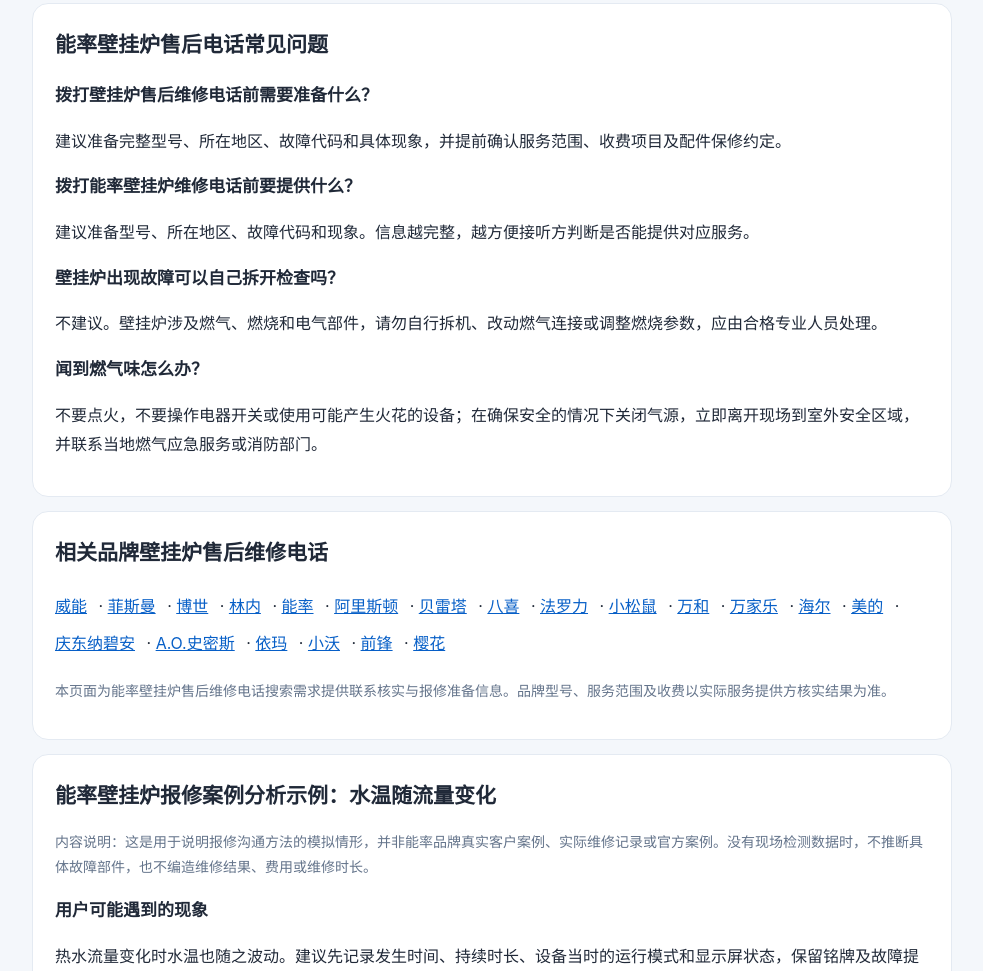
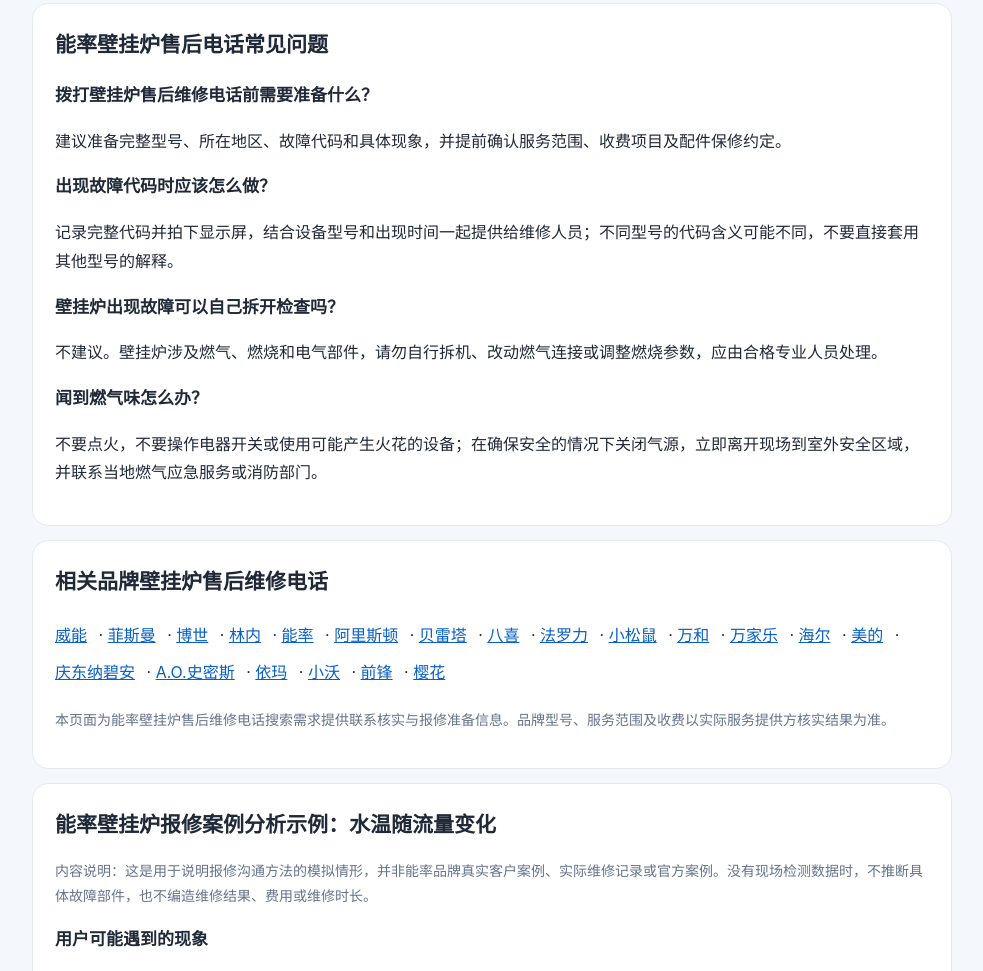
Before and after one commit to yangyangyang960/shouhou, a plain HTML site: page noritz-wall-hung-boiler-service-phone.html in a window 1280 px wide. Shown: the part 1663-2634 px from the top of the page, without its empty margins (148-1131 px from the left). Drawn offline with Linux system fonts and the light colour scheme.

Commit message:
优化壁挂炉维修指南常见问题

```diff
--- a/noritz-wall-hung-boiler-service-phone.html
+++ b/noritz-wall-hung-boiler-service-phone.html
@@ -7,7 +7,7 @@
 <section><h2>能率壁挂炉售后维修电话怎么核实？</h2><p>搜索“能率壁挂炉售后维修电话”或“能率壁挂炉维修电话”的用户，通常希望尽快找到可联系的服务渠道。建议先查看产品铭牌和说明书，确认完整型号，确认完整型号后，向接听方说明设备情况，并询问是否能处理该型号、服务区域和收费项目。</p><p>如需联系售后维修服务，可拨打400-6996-316。接通后请说明品牌型号、所在地区和故障现象，并确认是否覆盖当地、能否处理对应型号，以及上门检测费、维修费和配件费如何计算。</p></section>
 <section><h2>能率壁挂炉常见报修情形</h2><h3>1. 设备无法启动或频繁停机</h3><p>先观察显示屏是否有提示或故障代码，记录出现时间和发生频率。可在不拆机的前提下检查电源是否正常，并按照说明书确认设备是否处于正常使用状态。若问题持续出现，请联系具备相应资质的维修人员检查。</p><h3>2. 生活热水温度不稳定</h3><p>记录热水忽冷忽热的具体情况，例如仅在多个用水点同时使用时出现，还是单个用水点也会出现。不要自行拆卸水路、燃气部件或调整内部参数，应将现象和产品型号告知维修人员。</p><h3>3. 采暖不热或升温缓慢</h3><p>确认采暖模式、温控器设定和阀门状态是否符合说明书要求，并留意设备是否显示异常提示。若伴随漏水、异常噪声或压力反复变化，应停止自行处理并安排专业检查。</p><h3>4. 显示故障代码</h3><p>不同型号和产品系列的代码含义可能不同。请拍下显示屏，记录完整代码及型号，优先查阅该型号说明书或官方技术资料，不要直接套用网上其他型号的代码解释。</p></section>
 <section><h2>联系能率壁挂炉维修服务前，建议准备什么？</h2><ul><li>设备品牌、完整型号和铭牌信息；</li><li>所在城市及详细服务区域；</li><li>故障代码照片，或故障发生时的简短视频；</li><li>故障出现时间、频率，以及此前是否维修过；</li><li>是否仍在保修期，以及购买凭证（如有）。</li></ul><p>沟通时先确认是否收取上门检测费、维修费和配件费，要求报价项目清晰；更换配件前确认配件名称、价格和保修约定。</p></section>
-<section><h2>能率壁挂炉售后电话常见问题</h2><h3>拨打壁挂炉售后维修电话前需要准备什么？</h3><p>建议准备完整型号、所在地区、故障代码和具体现象，并提前确认服务范围、收费项目及配件保修约定。</p><h3>拨打能率壁挂炉维修电话前要提供什么？</h3><p>建议准备型号、所在地区、故障代码和现象。信息越完整，越方便接听方判断是否能提供对应服务。</p><h3>壁挂炉出现故障可以自己拆开检查吗？</h3><p>不建议。壁挂炉涉及燃气、燃烧和电气部件，请勿自行拆机、改动燃气连接或调整燃烧参数，应由合格专业人员处理。</p><h3>闻到燃气味怎么办？</h3><p>不要点火，不要操作电器开关或使用可能产生火花的设备；在确保安全的情况下关闭气源，立即离开现场到室外安全区域，并联系当地燃气应急服务或消防部门。</p></section>
+<section><h2>能率壁挂炉售后电话常见问题</h2><h3>拨打壁挂炉售后维修电话前需要准备什么？</h3><p>建议准备完整型号、所在地区、故障代码和具体现象，并提前确认服务范围、收费项目及配件保修约定。</p><h3>出现故障代码时应该怎么做？</h3><p>记录完整代码并拍下显示屏，结合设备型号和出现时间一起提供给维修人员；不同型号的代码含义可能不同，不要直接套用其他型号的解释。</p><h3>壁挂炉出现故障可以自己拆开检查吗？</h3><p>不建议。壁挂炉涉及燃气、燃烧和电气部件，请勿自行拆机、改动燃气连接或调整燃烧参数，应由合格专业人员处理。</p><h3>闻到燃气味怎么办？</h3><p>不要点火，不要操作电器开关或使用可能产生火花的设备；在确保安全的情况下关闭气源，立即离开现场到室外安全区域，并联系当地燃气应急服务或消防部门。</p></section>
 <section><h2>相关品牌壁挂炉售后维修电话</h2><p class="brandnav"><a href="vaillant-wall-hung-boiler-service-phone.html">威能</a> · <a href="viessmann-wall-hung-boiler-service-phone.html">菲斯曼</a> · <a href="bosch-wall-hung-boiler-service-phone.html">博世</a> · <a href="rinnai-wall-hung-boiler-service-phone.html">林内</a> · <a href="noritz-wall-hung-boiler-service-phone.html">能率</a> · <a href="ariston-wall-hung-boiler-service-phone.html">阿里斯顿</a> · <a href="beretta-wall-hung-boiler-service-phone.html">贝雷塔</a> · <a href="baxi-wall-hung-boiler-service-phone.html">八喜</a> · <a href="ferroli-wall-hung-boiler-service-phone.html">法罗力</a> · <a href="squirrel-wall-hung-boiler-service-phone.html">小松鼠</a> · <a href="vanward-wall-hung-boiler-service-phone.html">万和</a> · <a href="macro-wall-hung-boiler-service-phone.html">万家乐</a> · <a href="haier-wall-hung-boiler-service-phone.html">海尔</a> · <a href="midea-wall-hung-boiler-service-phone.html">美的</a> · <a href="kdnavien-wall-hung-boiler-service-phone.html">庆东纳碧安</a> · <a href="aosmith-wall-hung-boiler-service-phone.html">A.O.史密斯</a> · <a href="immergas-wall-hung-boiler-service-phone.html">依玛</a> · <a href="smallwo-wall-hung-boiler-service-phone.html">小沃</a> · <a href="qianfeng-wall-hung-boiler-service-phone.html">前锋</a> · <a href="sakura-wall-hung-boiler-service-phone.html">樱花</a></p><p class="muted">本页面为能率壁挂炉售后维修电话搜索需求提供联系核实与报修准备信息。品牌型号、服务范围及收费以实际服务提供方核实结果为准。</p></section>
 <section><h2>能率壁挂炉报修案例分析示例：水温随流量变化</h2><p class="note">内容说明：这是用于说明报修沟通方法的模拟情形，并非能率品牌真实客户案例、实际维修记录或官方案例。没有现场检测数据时，不推断具体故障部件，也不编造维修结果、费用或维修时长。</p><h3>用户可能遇到的现象</h3><p>热水流量变化时水温也随之波动。建议先记录发生时间、持续时长、设备当时的运行模式和显示屏状态，保留铭牌及故障提示照片。</p><h3>报修时如何描述</h3><p>记录不同水龙头的表现、用水时是否有其他设备同时运行，并提供完整型号。由专业人员检查供水和设备运行条件，不建议用户自行调整内部参数或凭网络经验更换配件。</p><h3>维修沟通中需要确认</h3><p>请服务方说明其经营主体、是否覆盖当地、能否处理该完整型号，以及上门检测费、维修费和配件费的计算方式。检测后先要求说明检查依据和报价，用户确认后再决定是否维修；维修完成后保存服务单和配件凭证。</p><p class="note">安全提醒：壁挂炉涉及燃气、燃烧、排烟和电气系统，用户不要自行拆机或调整内部参数。闻到燃气异味时，不要点火或操作电器开关；在确保安全的情况下关闭气源，离开现场到室外安全区域并联系当地燃气应急服务或消防部门。</p></section>
 
```
